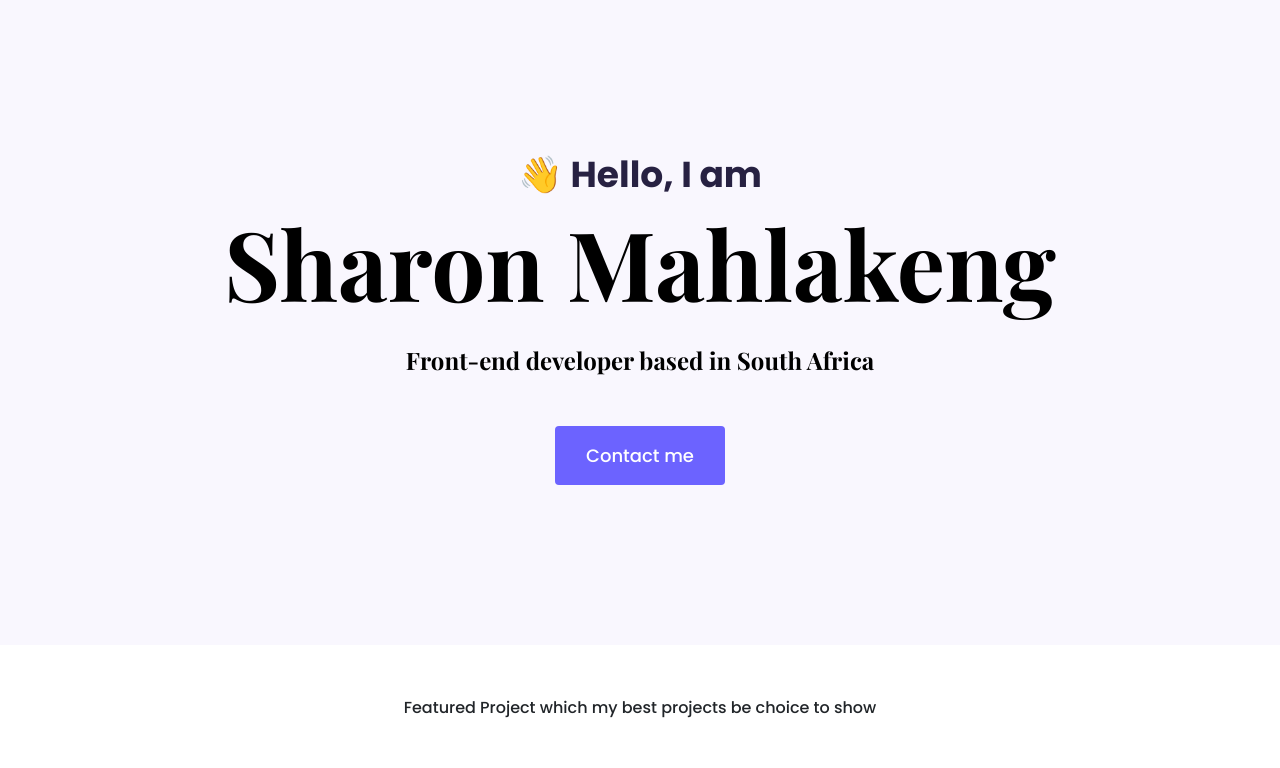
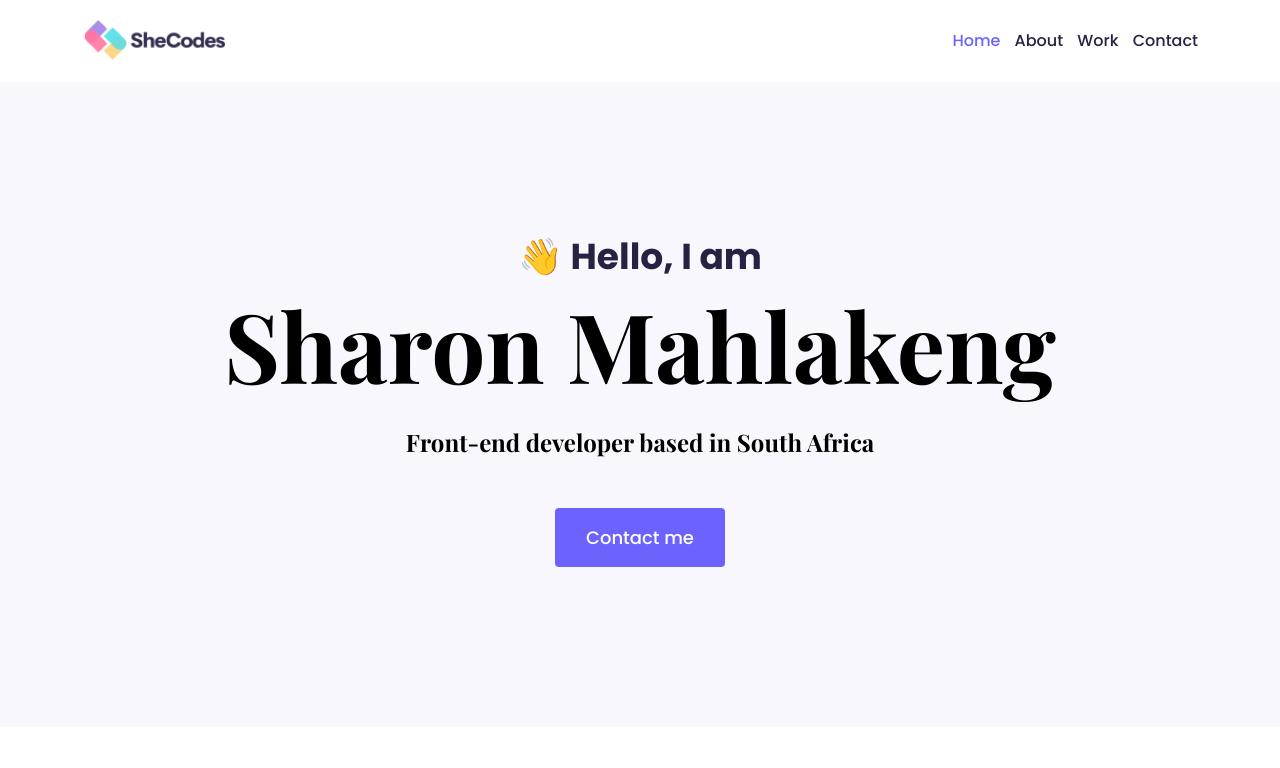
Before and after one commit to Sharyberry/portfolio-project, a plain HTML site: page index.html in a window 1280 px wide. Shown: the top 768 px of the page. Drawn offline with nearby package versions, Linux system fonts and the light colour scheme.

Commit message:
Added navigation header

```diff
--- a/css/styles.css
+++ b/css/styles.css
@@ -102,6 +102,33 @@ p {
 .project-desciption {
   padding: 120px 60px;
 }
+.logo {
+  max-height: 40px;
+}
+nav {
+  padding: 20px 0;
+}
+nav ul {
+  padding: 0;
+  margin: 0;
+}
+nav li {
+  display: inline;
+  list-style: none;
+  line-height: 42px;
+  margin-left: 10px;
+}
+nav a {
+  text-decoration: none;
+  color: #272142;
+  transition: all 100ms ease-in-out;
+}
+nav a:hover {
+  color: var(--branding-color);
+}
+nav li.active a {
+  color: var(--branding-color);
+}
 
 @media (max-width: 900px) {
   h1 {
--- a/index.html
+++ b/index.html
@@ -28,6 +28,24 @@
     ></script>
   </head>
   <body>
+    <div class="container">
+      <nav class="d-flex justify-content-between">
+        <a href="/">
+          <img src="images/logo.png" alt="" class="logo d-none d-md-block" />
+          <img
+            src="images/logo-small.png"
+            alt=""
+            class="logo d-block d-md-none"
+          />
+        </a>
+        <ul>
+          <li class="active"><a href="/"> Home </a></li>
+          <li><a href="/about.html">About</a></li>
+          <li><a href="/work.html">Work</a></li>
+          <li><a href="/contact.html">Contact</a></li>
+        </ul>
+      </nav>
+    </div>
     <div class="hero">
       <p>👋 Hello, I am</p>
       <h1>Sharon Mahlakeng</h1>
```
Also changed, not shown: images/logo-small.png (added), images/logo.png (added).
